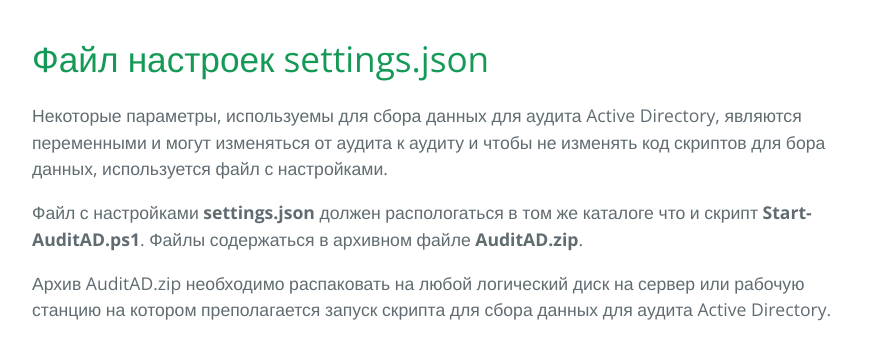
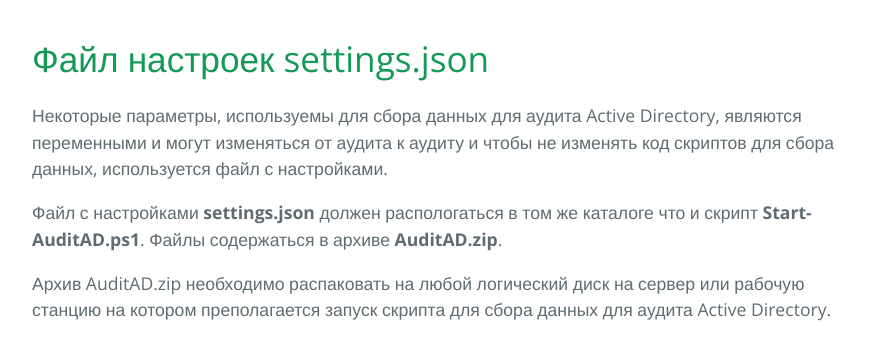
Before and after one commit to dasternd/ad-audit, a Jekyll site: the page built from Settings/index.md, in a window 1280 px wide. Shown: the top 340 px of the page, without its empty margins (192-1073 px from the left). Built offline with Jekyll 4.4.1, drawn with Linux system fonts in a browser that asks for light colours; our own code applies the rules of GitHub Pages for plain Markdown files.

Commit message:
Edit Settings

```diff
--- a/Settings/index.md
+++ b/Settings/index.md
@@ -1,8 +1,8 @@
 # Файл настроек settings.json
 
-Некоторые параметры, используемы для сбора данных для аудита Active Directory, являются переменными и могут изменяться от аудита к аудиту и чтобы не изменять код скриптов для бора данных, используется файл с настройками.
+Некоторые параметры, используемы для сбора данных для аудита Active Directory, являются переменными и могут изменяться от аудита к аудиту и чтобы не изменять код скриптов для сбора данных, используется файл с настройками.
 
-Файл с настройками **settings.json** должен распологаться в том же каталоге что и скрипт **Start-AuditAD.ps1**. Файлы содержаться в архивном файле **AuditAD.zip**.
+Файл с настройками **settings.json** должен распологаться в том же каталоге что и скрипт **Start-AuditAD.ps1**. Файлы содержаться в архиве **AuditAD.zip**.
 
 Архив AuditAD.zip необходимо распаковать на любой логический диск на сервер или рабочую станцию на котором преполагается запуск скрипта для сбора данных для аудита Active Directory.
 
```
